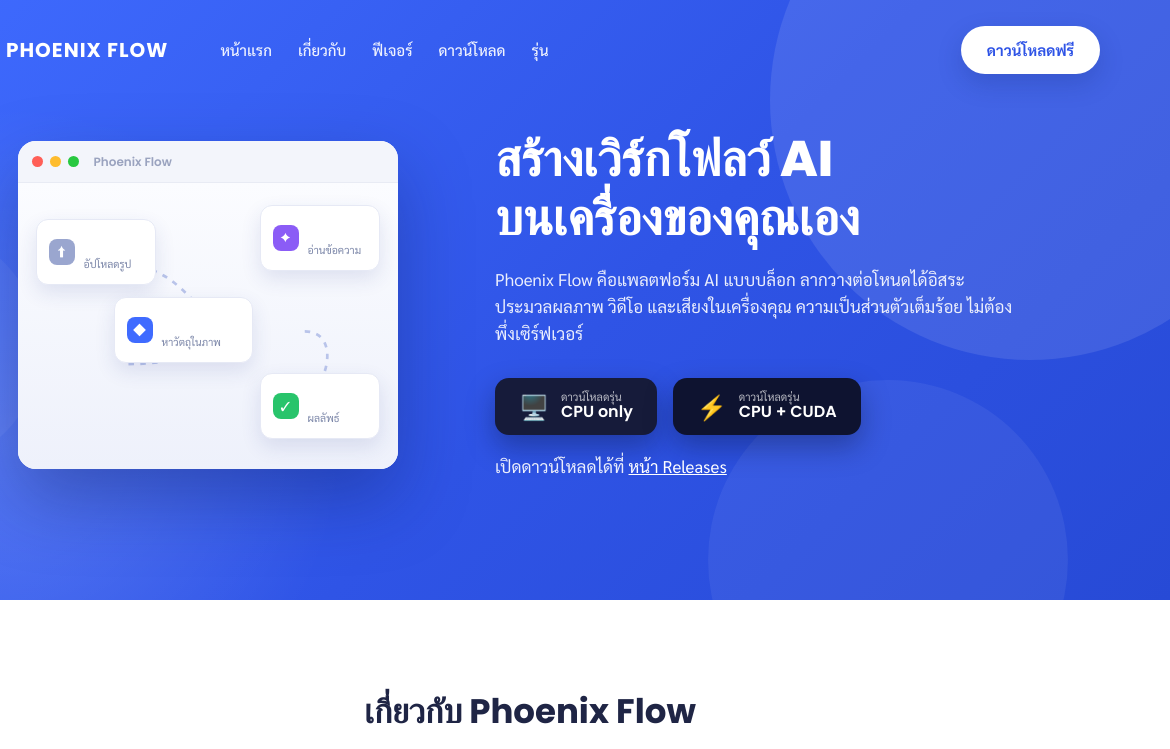
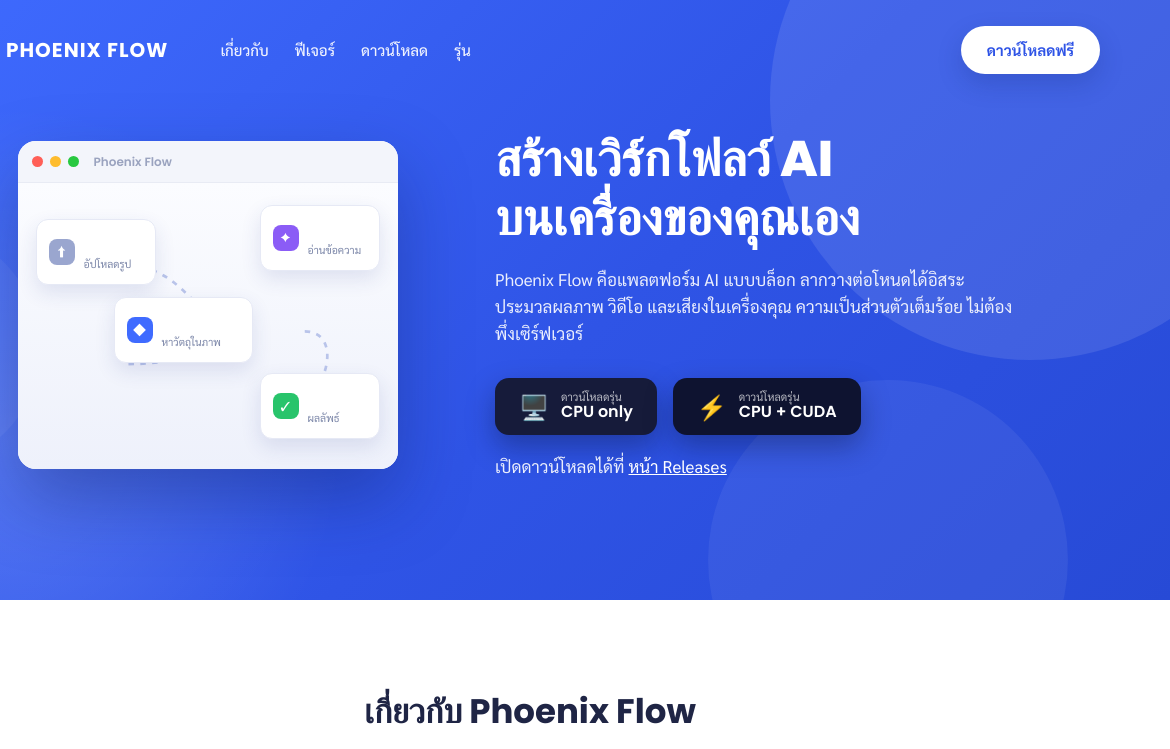
Before and after one commit to whitephoenixrobotics/whitephoenixrobotics.github.io, a plain HTML site: page index.html in a window 1280 px wide. Shown: the top 749 px of the page, 110-1280 px from the left. Drawn offline with Linux system fonts and the light colour scheme; no server answers.

Commit message:
Remove Home (หน้าแรก) tab from nav

```diff
--- a/index.html
+++ b/index.html
@@ -27,7 +27,6 @@
         <span class="brand-name">PHOENIX&nbsp;FLOW</span>
       </a>
       <ul class="nav-links">
-        <li><a href="#home">หน้าแรก</a></li>
         <li><a href="#about">เกี่ยวกับ</a></li>
         <li><a href="#features">ฟีเจอร์</a></li>
         <li><a href="#download">ดาวน์โหลด</a></li>
```
